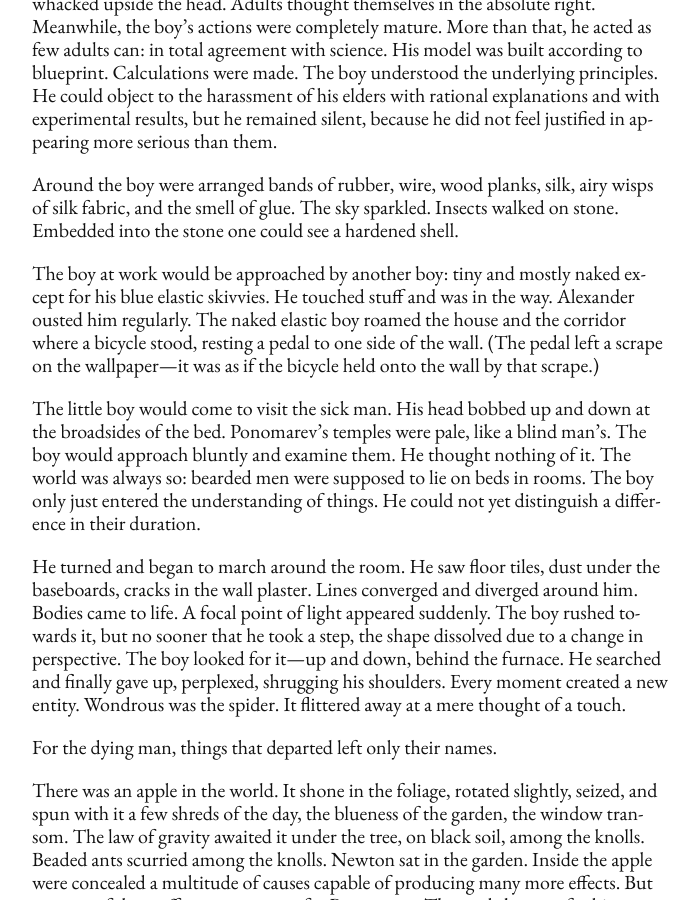
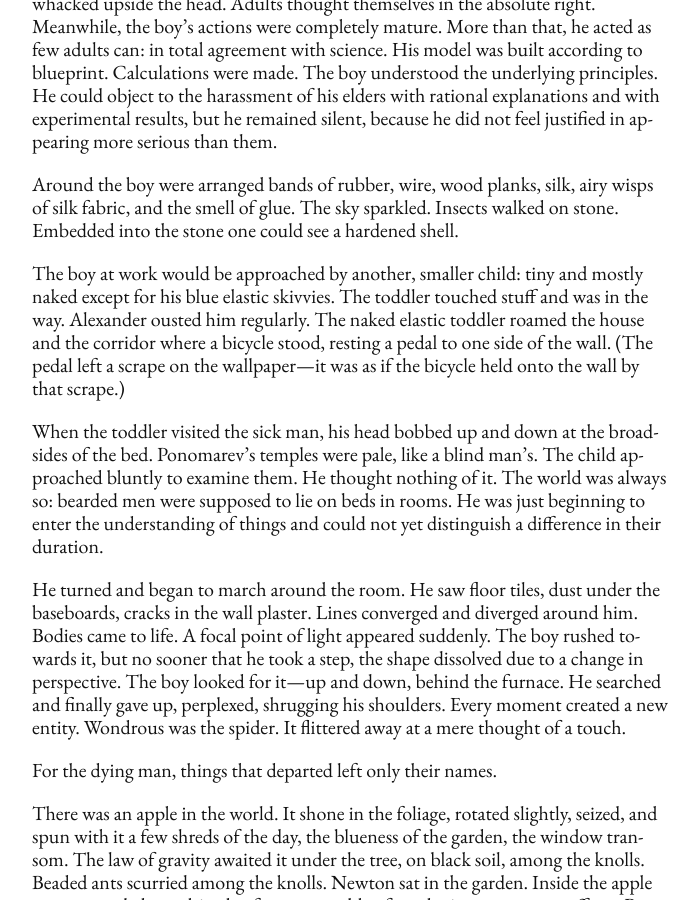
Before and after one commit to denten/denten.github.io, a Jekyll site: the page built from _posts/2017-06-07-liompa.md, in a window 1280 px wide and 900 px high, scrolled down 1536 px. Shown: the whole window, without its empty margins (288-987 px from the left). Built offline with Jekyll 4.4.1, drawn with Linux system fonts in a browser that asks for light colours; nearby versions of some CDN libraries; library files that are not in the unit come from our copies.

Commit message:
small edits

```diff
--- a/_posts/2017-06-07-liompa.md
+++ b/_posts/2017-06-07-liompa.md
@@ -88,19 +88,19 @@ Around the boy were arranged bands of rubber, wire, wood planks, silk, airy
 wisps of silk fabric, and the smell of glue. The sky sparkled. Insects walked
 on stone. Embedded into the stone one could see a hardened shell.
 
-The boy at work would be approached by another boy: tiny and mostly naked
-except for his blue elastic skivvies. He touched stuff and was in the way.
-Alexander ousted him regularly. The naked elastic boy roamed the house and the
-corridor where a bicycle stood, resting a pedal to one side of the wall. (The
-pedal left a scrape on the wallpaper---it was as if the bicycle held onto the
-wall by that scrape.)
+The boy at work would be approached by another, smaller child: tiny and mostly
+naked except for his blue elastic skivvies. The toddler touched stuff and was
+in the way. Alexander ousted him regularly. The naked elastic toddler roamed
+the house and the corridor where a bicycle stood, resting a pedal to one side
+of the wall. (The pedal left a scrape on the wallpaper---it was as if the
+bicycle held onto the wall by that scrape.)
 
-The little boy would come to visit the sick man. His head bobbed up and down
-at the broadsides of the bed. Ponomarev's temples were pale, like a blind
-man's. The boy would approach bluntly and examine them. He thought nothing of
-it. The world was always so: bearded men were supposed to lie on beds in
-rooms. The boy only just entered the understanding of things. He could not yet
-distinguish a difference in their duration.
+When the toddler visited the sick man, his head bobbed up and down at the
+broadsides of the bed. Ponomarev's temples were pale, like a blind man's. The
+child approached bluntly to examine them. He thought nothing of it. The world
+was always so: bearded men were supposed to lie on beds in rooms. He was just
+beginning to enter the understanding of things and could not yet distinguish a
+difference in their duration.
 
 He turned and began to march around the room. He saw floor tiles, dust under
 the baseboards, cracks in the wall plaster. Lines converged and diverged
```
